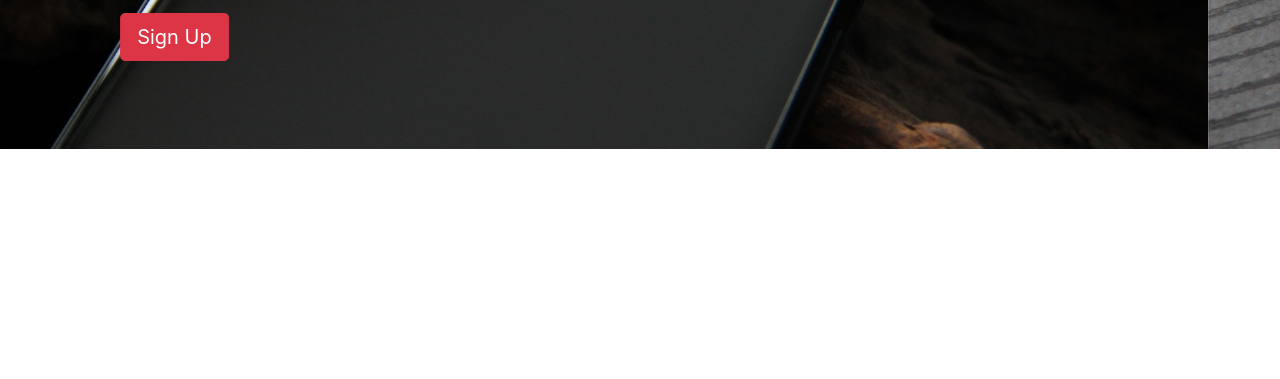
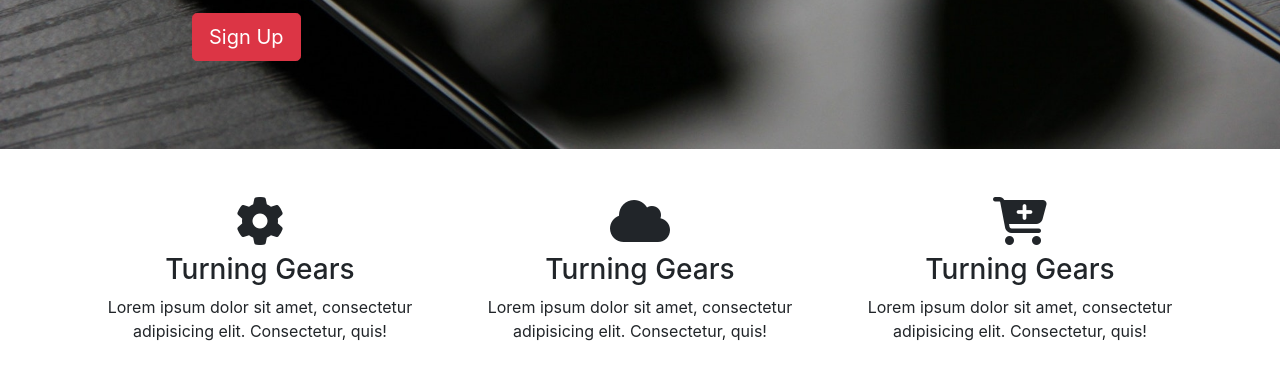
Before and after one commit to Shubhi3199/glozzom, a plain HTML site: page index.html in a window 1280 px wide. Shown: the part 551-930 px from the top of the page. Before the commit the page ends 800 px from the top, so only its background shows below. Drawn offline with nearby package versions, Linux system fonts and the light colour scheme.

Commit message:
Home icon section

```diff
--- a/index.html
+++ b/index.html
@@ -90,6 +90,28 @@
             </div>
         </div>
     </section>
+<!--    HOME ICON SECTION  -->
+    <section id="home-icons" class="py-5">
+        <div class="container">
+            <div class="row">
+                <div class="col-md-4 mb-4 text-center">
+                    <i class="fas fa-cog fa-3x mb-2"></i>
+                    <h3>Turning Gears</h3>
+                    <p>Lorem ipsum dolor sit amet, consectetur adipisicing elit. Consectetur, quis!</p>
+                </div>
+                <div class="col-md-4 mb-4 text-center">
+                    <i class="fas fa-cloud fa-3x mb-2"></i>
+                    <h3>Turning Gears</h3>
+                    <p>Lorem ipsum dolor sit amet, consectetur adipisicing elit. Consectetur, quis!</p>
+                </div>
+                <div class="col-md-4 mb-4 text-center">
+                    <i class="fas fa-cart-plus fa-3x mb-2"></i>
+                    <h3>Turning Gears</h3>
+                    <p>Lorem ipsum dolor sit amet, consectetur adipisicing elit. Consectetur, quis!</p>
+                </div>
+            </div>
+        </div>
+    </section>
 <script src="https://kit.fontawesome.com/b9a789cda9.js"></script>
 <script
         src="https://code.jquery.com/jquery-3.4.1.min.js"
@@ -99,5 +121,11 @@
         integrity="sha384-UO2eT0CpHqdSJQ6hJty5KVphtPhzWj9WO1clHTMGa3JDZwrnQq4sF86dIHNDz0W1" crossorigin="anonymous"></script>
 <script src="https://stackpath.bootstrapcdn.com/bootstrap/4.3.1/js/bootstrap.min.js"
         integrity="sha384-JjSmVgyd0p3pXB1rRibZUAYoIIy6OrQ6VrjIEaFf/nJGzIxFDsf4x0xIM+B07jRM" crossorigin="anonymous"></script>
+<script>
+     $('.carousel').carousel({
+         interval:4000,
+         pause:'hover'
+     });
+</script>
 </body>
 </html>
```
